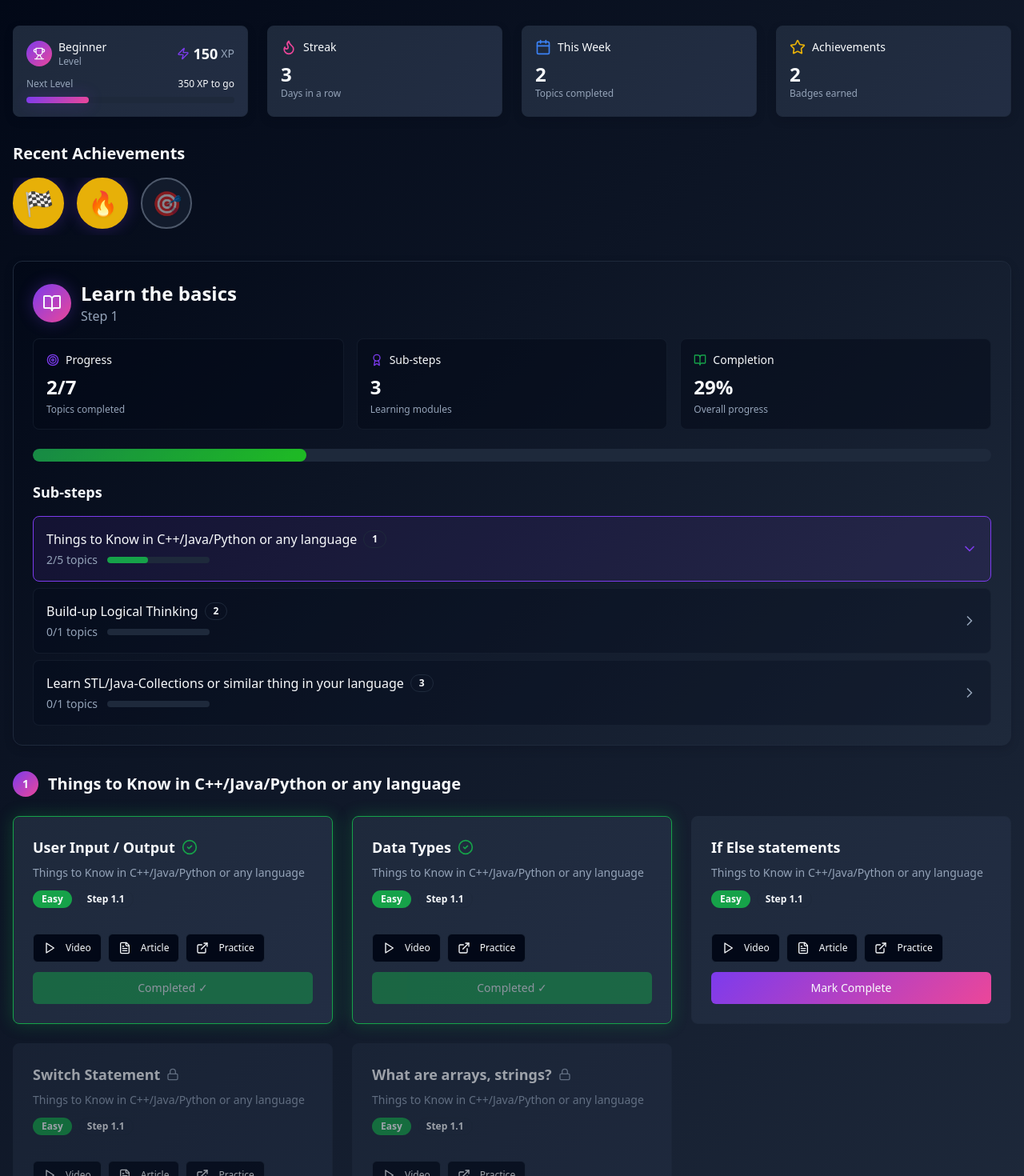
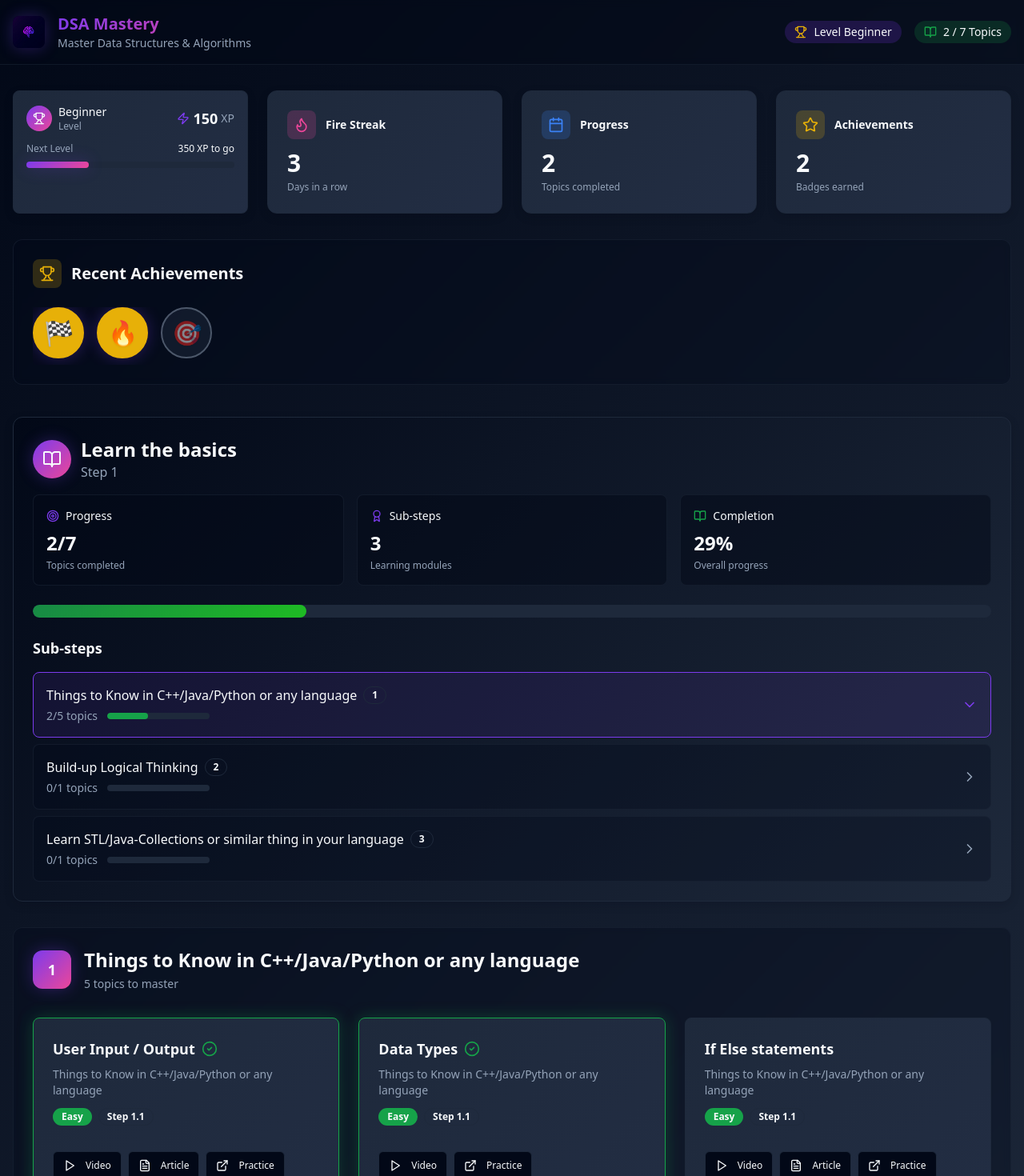
Before and after one commit to veeramani110400/algo-achievers, a React (Vite) app: page / in a window 1280 px wide. Shown: the top 1470 px of the page at 80% size. Built offline with nearby package versions, Linux system fonts and the light colour scheme.

Commit message:
Add logo and improve styles
Add a logo to the top of the learning platform and generally improve the styling of the application.

```diff
--- a/src/components/LearningDashboard.tsx
+++ b/src/components/LearningDashboard.tsx
@@ -1,11 +1,12 @@
 import { useState } from "react";
-import { Flame, Calendar, Star } from "lucide-react";
+import { Flame, Calendar, Star, Trophy, BookOpen } from "lucide-react";
 import { StepOverview } from "./StepOverview";
 import { TopicCard } from "./TopicCard";
 import { XPIndicator } from "./XPIndicator";
 import { AchievementBadge } from "./AchievementBadge";
 import { learningData, userProgress, achievements } from "@/data/learningData";
 import { useToast } from "@/hooks/use-toast";
+import dsaLogo from "@/assets/dsa-logo.png";
 
 export const LearningDashboard = () => {
   const [completedTopics, setCompletedTopics] = useState<string[]>(userProgress.completedTopics);
@@ -29,53 +30,102 @@ export const LearningDashboard = () => {
 
   return (
     <div className="min-h-screen bg-gradient-hero">
+      {/* Header with Logo */}
+      <header className="bg-card/50 backdrop-blur-sm border-b border-border/50 sticky top-0 z-50">
+        <div className="container mx-auto px-4 py-4">
+          <div className="flex items-center justify-between">
+            <div className="flex items-center gap-4">
+              <img
+                src={dsaLogo}
+                alt="DSA Learning Platform"
+                className="w-10 h-10 rounded-lg shadow-glow"
+              />
+              <div>
+                <h1 className="text-xl font-bold bg-gradient-primary bg-clip-text text-transparent">
+                  DSA Mastery
+                </h1>
+                <p className="text-sm text-muted-foreground">
+                  Master Data Structures & Algorithms
+                </p>
+              </div>
+            </div>
+
+            <div className="flex items-center gap-4">
+              <div className="flex items-center gap-2 bg-accent/20 px-3 py-1 rounded-full">
+                <Trophy className="w-4 h-4 text-achievement-gold" />
+                <span className="text-sm font-medium text-foreground">
+                  Level {userProgress.currentLevel}
+                </span>
+              </div>
+              <div className="flex items-center gap-2 bg-success/20 px-3 py-1 rounded-full">
+                <BookOpen className="w-4 h-4 text-success" />
+                <span className="text-sm font-medium text-foreground">
+                  {completedTopics.length} / {learningData.sub_steps.reduce((acc, sub) => acc + sub.topics.length, 0)} Topics
+                </span>
+              </div>
+            </div>
+          </div>
+        </div>
+      </header>
+
       <div className="container mx-auto px-4 py-8">
-        {/* Header Stats */}
-        <div className="grid grid-cols-1 md:grid-cols-4 gap-6 mb-8">
+        {/* Stats Dashboard */}
+        <div className="grid grid-cols-1 md:grid-cols-4 gap-6 mb-8 animate-fade-in">
           <XPIndicator
             currentXp={points}
             level={userProgress.currentLevel}
             nextLevelXp={500}
           />
 
-          <div className="bg-gradient-card p-4 rounded-lg border border-border shadow-card">
-            <div className="flex items-center gap-2 mb-2">
-              <Flame className="w-5 h-5 text-xp-secondary" />
-              <span className="text-sm font-medium text-foreground">Streak</span>
+          <div className="bg-gradient-card p-6 rounded-xl border border-border shadow-card hover:shadow-glow transition-all duration-300 hover:scale-105 group">
+            <div className="flex items-center gap-3 mb-3">
+              <div className="p-2 bg-xp-secondary/20 rounded-lg group-hover:bg-xp-secondary/30 transition-colors">
+                <Flame className="w-5 h-5 text-xp-secondary" />
+              </div>
+              <span className="text-sm font-semibold text-foreground">Fire Streak</span>
             </div>
-            <div className="text-2xl font-bold text-foreground">
+            <div className="text-3xl font-bold text-foreground mb-1">
               {userProgress.streakDays}
             </div>
             <p className="text-xs text-muted-foreground">Days in a row</p>
           </div>
 
-          <div className="bg-gradient-card p-4 rounded-lg border border-border shadow-card">
-            <div className="flex items-center gap-2 mb-2">
-              <Calendar className="w-5 h-5 text-info" />
-              <span className="text-sm font-medium text-foreground">This Week</span>
+          <div className="bg-gradient-card p-6 rounded-xl border border-border shadow-card hover:shadow-glow transition-all duration-300 hover:scale-105 group">
+            <div className="flex items-center gap-3 mb-3">
+              <div className="p-2 bg-info/20 rounded-lg group-hover:bg-info/30 transition-colors">
+                <Calendar className="w-5 h-5 text-info" />
+              </div>
+              <span className="text-sm font-semibold text-foreground">Progress</span>
             </div>
-            <div className="text-2xl font-bold text-foreground">
+            <div className="text-3xl font-bold text-foreground mb-1">
               {completedTopics.length}
             </div>
             <p className="text-xs text-muted-foreground">Topics completed</p>
           </div>
 
-          <div className="bg-gradient-card p-4 rounded-lg border border-border shadow-card">
-            <div className="flex items-center gap-2 mb-2">
-              <Star className="w-5 h-5 text-achievement-gold" />
-              <span className="text-sm font-medium text-foreground">Achievements</span>
+          <div className="bg-gradient-card p-6 rounded-xl border border-border shadow-card hover:shadow-glow transition-all duration-300 hover:scale-105 group">
+            <div className="flex items-center gap-3 mb-3">
+              <div className="p-2 bg-achievement-gold/20 rounded-lg group-hover:bg-achievement-gold/30 transition-colors">
+                <Star className="w-5 h-5 text-achievement-gold" />
+              </div>
+              <span className="text-sm font-semibold text-foreground">Achievements</span>
             </div>
-            <div className="text-2xl font-bold text-foreground">
+            <div className="text-3xl font-bold text-foreground mb-1">
               {achievements.filter(a => a.earned).length}
             </div>
             <p className="text-xs text-muted-foreground">Badges earned</p>
           </div>
         </div>
 
-        {/* Achievements */}
-        <div className="mb-8">
-          <h2 className="text-xl font-bold text-foreground mb-4">Recent Achievements</h2>
-          <div className="flex gap-4 overflow-x-auto pb-2">
+        {/* Achievements Section */}
+        <div className="mb-10 bg-card/30 backdrop-blur-sm rounded-xl p-6 border border-border/50">
+          <div className="flex items-center gap-3 mb-6">
+            <div className="p-2 bg-achievement-gold/20 rounded-lg">
+              <Trophy className="w-5 h-5 text-achievement-gold" />
+            </div>
+            <h2 className="text-xl font-bold text-foreground">Recent Achievements</h2>
+          </div>
+          <div className="flex gap-4 overflow-x-auto pb-2 scrollbar-hide">
             {achievements.map((achievement) => (
               <AchievementBadge
                 key={achievement.id}
@@ -96,16 +146,21 @@ export const LearningDashboard = () => {
 
         {/* Current Sub-step Topics */}
         {selectedSubStepData && (
-          <div>
-            <div className="flex items-center gap-3 mb-6">
-              <div className="w-8 h-8 bg-gradient-primary rounded-full flex items-center justify-center">
-                <span className="text-sm font-bold text-primary-foreground">
+          <div className="bg-card/30 backdrop-blur-sm rounded-xl p-6 border border-border/50">
+            <div className="flex items-center gap-4 mb-8">
+              <div className="w-12 h-12 bg-gradient-primary rounded-xl flex items-center justify-center shadow-glow">
+                <span className="text-lg font-bold text-primary-foreground">
                   {selectedSubStepData.sub_step_no}
                 </span>
               </div>
-              <h2 className="text-xl font-bold text-foreground">
-                {selectedSubStepData.sub_step_title}
-              </h2>
+              <div>
+                <h2 className="text-2xl font-bold text-foreground">
+                  {selectedSubStepData.sub_step_title}
+                </h2>
+                <p className="text-muted-foreground text-sm mt-1">
+                  {selectedSubStepData.topics.length} topics to master
+                </p>
+              </div>
             </div>
 
             <div className="grid grid-cols-1 md:grid-cols-2 lg:grid-cols-3 gap-6">
--- a/src/index.css
+++ b/src/index.css
@@ -71,6 +71,9 @@ All colors MUST be HSL.
     --transition-smooth: all 0.3s cubic-bezier(0.4, 0, 0.2, 1);
     --transition-bounce: all 0.4s cubic-bezier(0.68, -0.55, 0.265, 1.55);
 
+    /* Additional spacing and layout */
+    --header-height: 80px;
+
     --radius: 0.5rem;
 
     --sidebar-background: 0 0% 98%;
@@ -137,4 +140,21 @@ All colors MUST be HSL.
   body {
     @apply bg-background text-foreground;
   }
+
+  /* Custom scrollbar styles */
+  .scrollbar-hide {
+    -ms-overflow-style: none;
+    scrollbar-width: none;
+  }
+
+  .scrollbar-hide::-webkit-scrollbar {
+    display: none;
+  }
+
+  /* Backdrop blur support */
+  @supports (backdrop-filter: blur(20px)) {
+    .backdrop-blur-sm {
+      backdrop-filter: blur(4px);
+    }
+  }
 }
```
Also changed, not shown: src/assets/dsa-logo.png (added).
